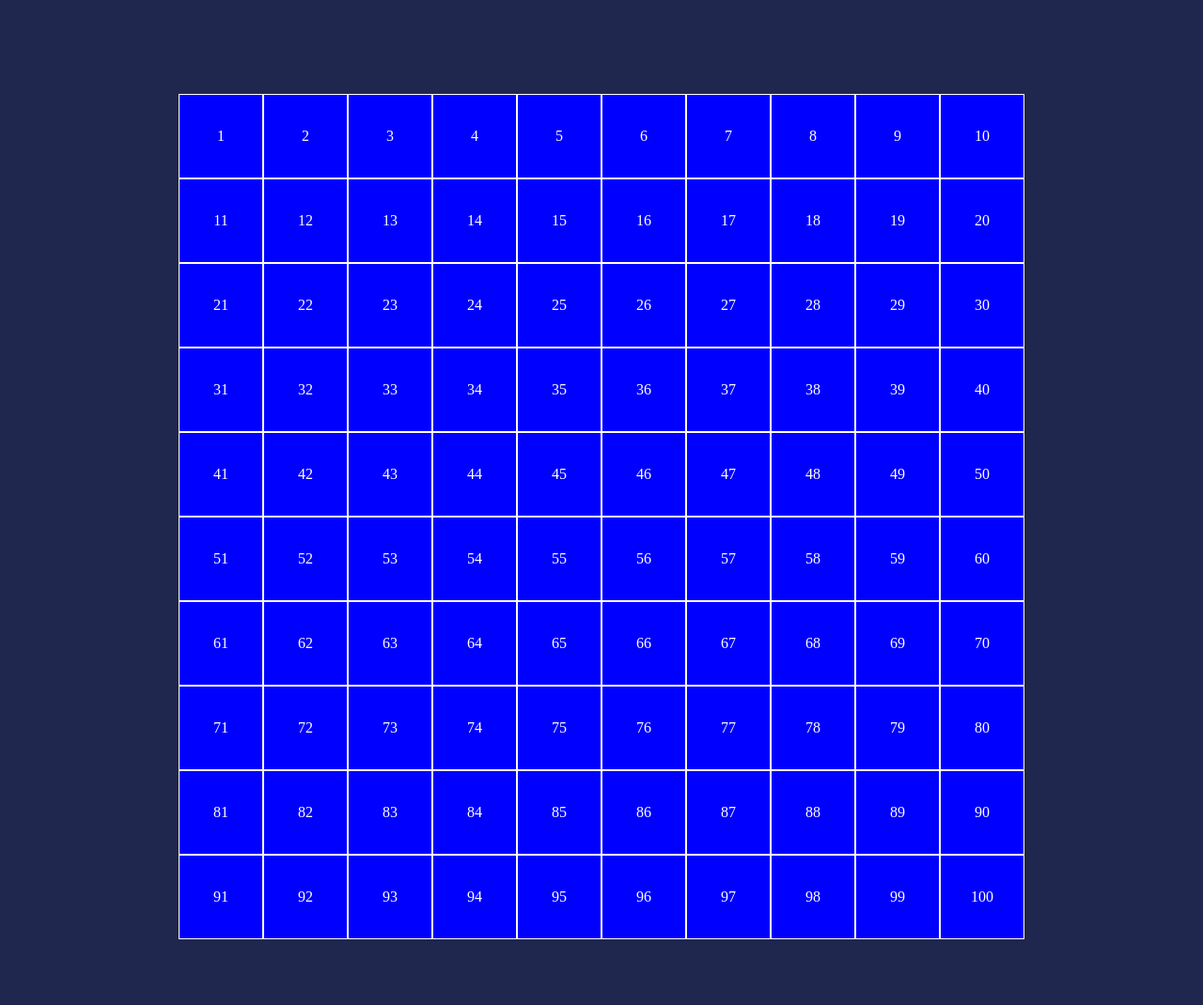
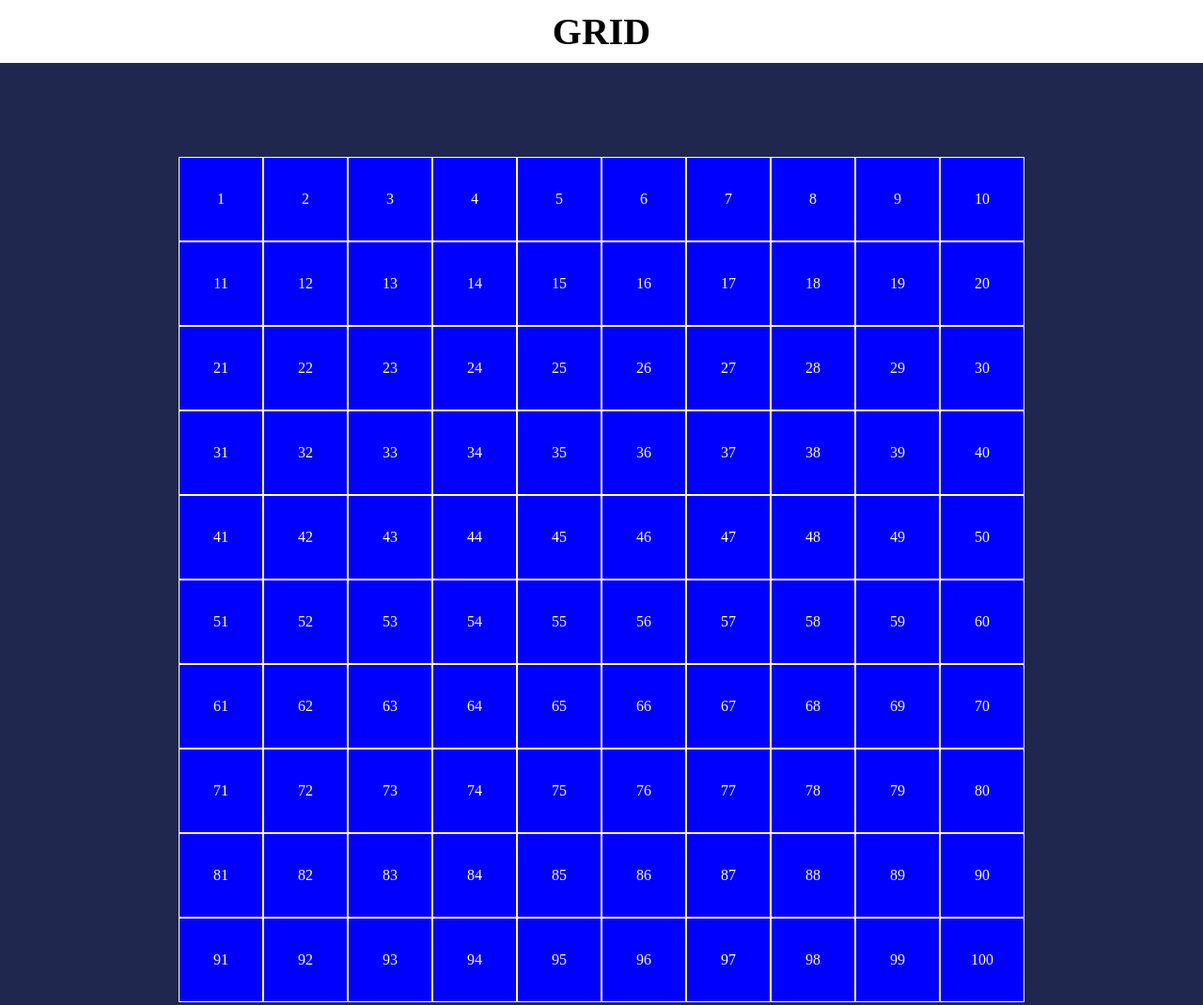
Before and after one commit to GianmauroCoviello/js-campominato-grid, a plain HTML site: page index.html in a window 1280 px wide. Shown: the whole page at 94% size. Drawn offline with Linux system fonts and the light colour scheme.

Commit message:
[DOCS] Aggiunta commenti.

```diff
--- a/css/style.css
+++ b/css/style.css
@@ -5,6 +5,17 @@
 }
 body{
     background-color: rgb(32, 39, 79);
+}
+
+/* UTILITIES */
+header{
+    width: 100%;
+    background-color: white;
+    padding: 10px 0;
+}
+header h1{
+    font-size: 40px;
+    text-align: center;
 }
 .container{
     margin: 50px;
@@ -19,8 +30,6 @@ body{
     width: 900px;
     height: 900px;
     flex-wrap: wrap;
-
-
 
 }
 .square{
--- a/index.html
+++ b/index.html
@@ -9,6 +9,9 @@
     <script defer src="./js/script.js"></script>
 </head>
 <body>
+    <header>
+        <h1>GRID</h1>
+    </header>
     <div class="container">
         <div id ="grid">
 
```
Also changed, not shown: js/script.js (+11 -4 lines).
